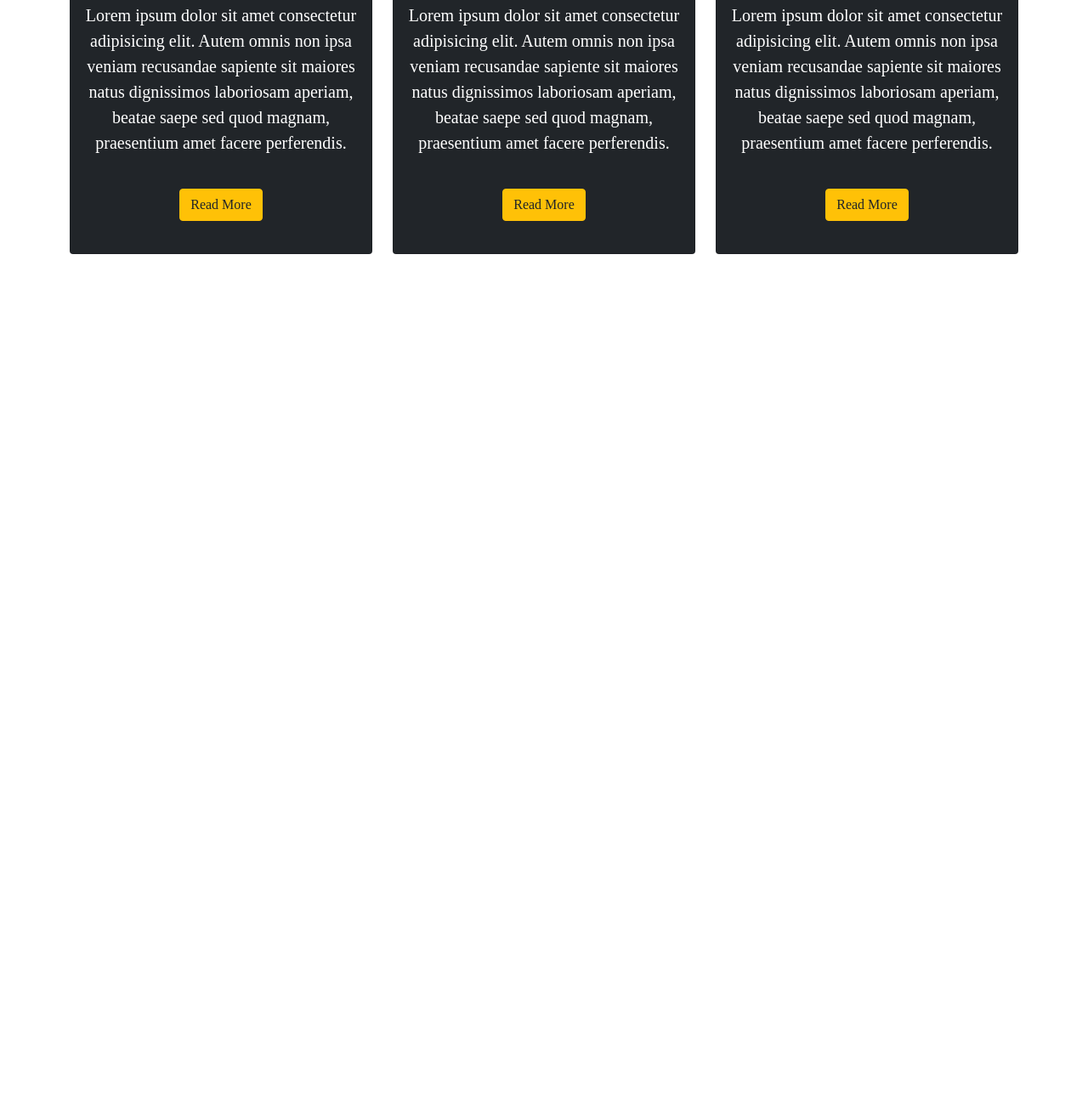
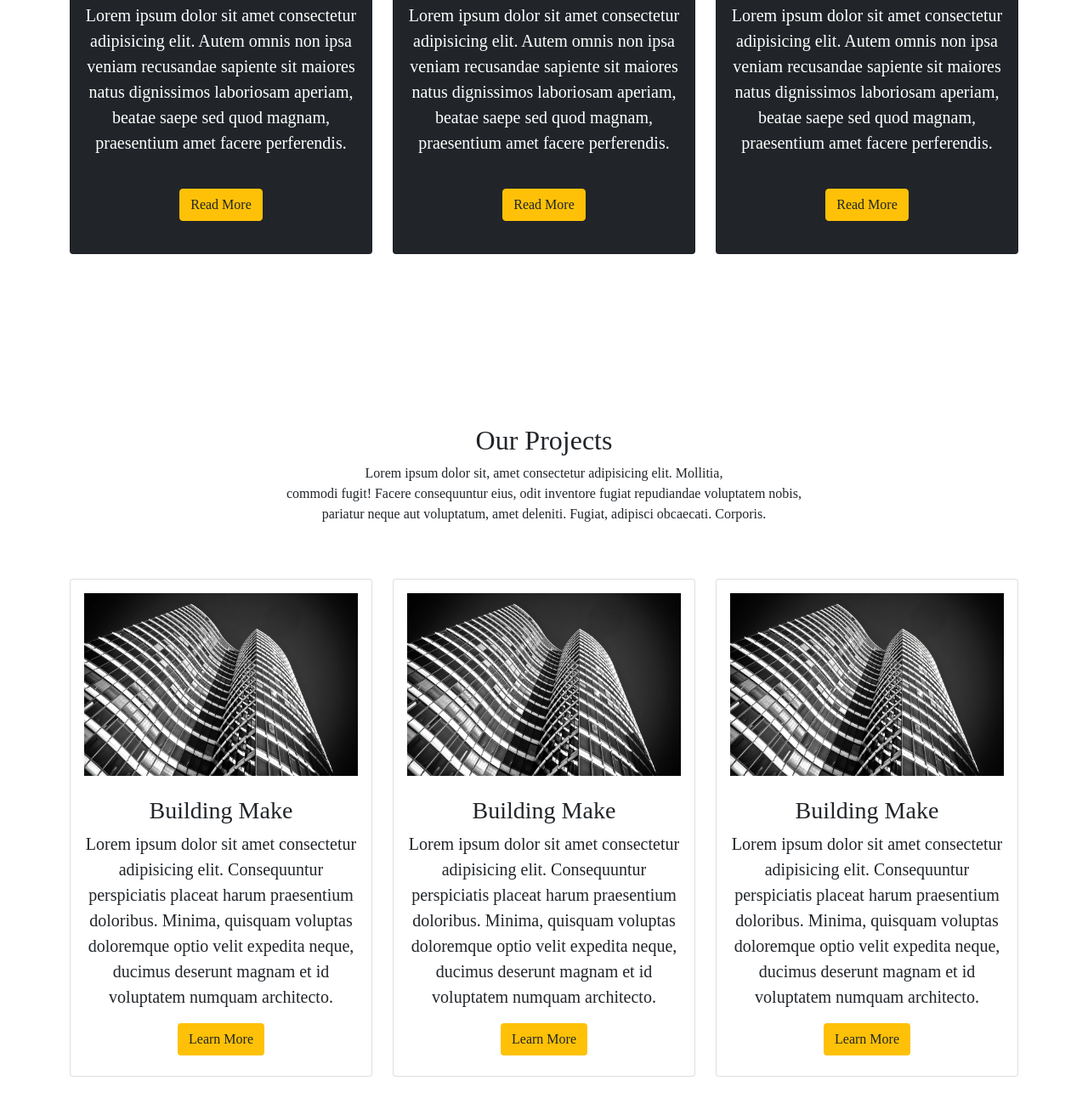
Before and after one commit to Putul-Sarkar/Website-construction-company, a plain HTML site: page index.html in a window 1280 px wide. Shown: the part 1672-2977 px from the top of the page at 85% size. Before the commit the page ends 2071 px from the top, so only its background shows below. Drawn offline with nearby package versions, Linux system fonts and the light colour scheme.

Commit message:
portfolio section added

```diff
--- a/index.html
+++ b/index.html
@@ -211,6 +211,83 @@
     </section>
 
 
+    <!-- ==========posrtfolio section============ -->
+    <section id="portfolio" class="portfolio section-padding">
+        <div class="container">
+
+            <div class="row">
+                <div class="col-md-12">
+                    <div class="section-header text-center pb-5">
+                        <h2>Our Projects</h2>
+                        <p>Lorem ipsum dolor sit, amet consectetur adipisicing elit. Mollitia,<br>
+                            commodi fugit! Facere
+                            consequuntur eius, odit inventore fugiat repudiandae voluptatem nobis,<br>
+                            pariatur neque aut
+                            voluptatum, amet deleniti. Fugiat, adipisci obcaecati. Corporis.</p>
+                    </div>
+
+                </div>
+
+            </div>
+            <div class="row">
+                <div class="col-12 col-md-12 col-lg-4">
+                    <div class="card text-center bg-white pb-2">
+                        <div class="card-body text-dark">
+                            <div class="img-area mb-4">
+                                <img src="images/B2.jpg" alt="" class="img-fluid">
+                            </div>
+                            <h3 class="card-title">Building Make</h3>
+                            <p class="lead">Lorem ipsum dolor sit amet consectetur adipisicing elit. Consequuntur
+                                perspiciatis placeat harum praesentium doloribus. Minima, quisquam voluptas doloremque
+                                optio velit expedita neque, ducimus deserunt magnam et id voluptatem numquam architecto.
+                            </p>
+                            <button class="btn bg-warning text-dark">Learn More</button>
+
+                        </div>
+                    </div>
+                </div>
+
+                <div class="col-12 col-md-12 col-lg-4">
+                    <div class="card text-center bg-white pb-2">
+                        <div class="card-body text-dark">
+                            <div class="img-area mb-4">
+                                <img src="images/B2.jpg" alt="" class="img-fluid">
+                            </div>
+                            <h3 class="card-title">Building Make</h3>
+                            <p class="lead">Lorem ipsum dolor sit amet consectetur adipisicing elit. Consequuntur
+                                perspiciatis placeat harum praesentium doloribus. Minima, quisquam voluptas doloremque
+                                optio velit expedita neque, ducimus deserunt magnam et id voluptatem numquam architecto.
+                            </p>
+                            <button class="btn bg-warning text-dark">Learn More</button>
+
+                        </div>
+                    </div>
+                </div>
+
+                <div class="col-12 col-md-12 col-lg-4">
+                    <div class="card text-center bg-white pb-2">
+                        <div class="card-body text-dark">
+                            <div class="img-area mb-4">
+                                <img src="images/B2.jpg" alt="" class="img-fluid">
+                            </div>
+                            <h3 class="card-title">Building Make</h3>
+                            <p class="lead">Lorem ipsum dolor sit amet consectetur adipisicing elit. Consequuntur
+                                perspiciatis placeat harum praesentium doloribus. Minima, quisquam voluptas doloremque
+                                optio velit expedita neque, ducimus deserunt magnam et id voluptatem numquam architecto.
+                            </p>
+                            <button class="btn bg-warning text-dark">Learn More</button>
+
+                        </div>
+                    </div>
+                </div>
+            </div>
+
+        </div>
+        </div>
+
+    </section>
+
+
 
 
 
```
